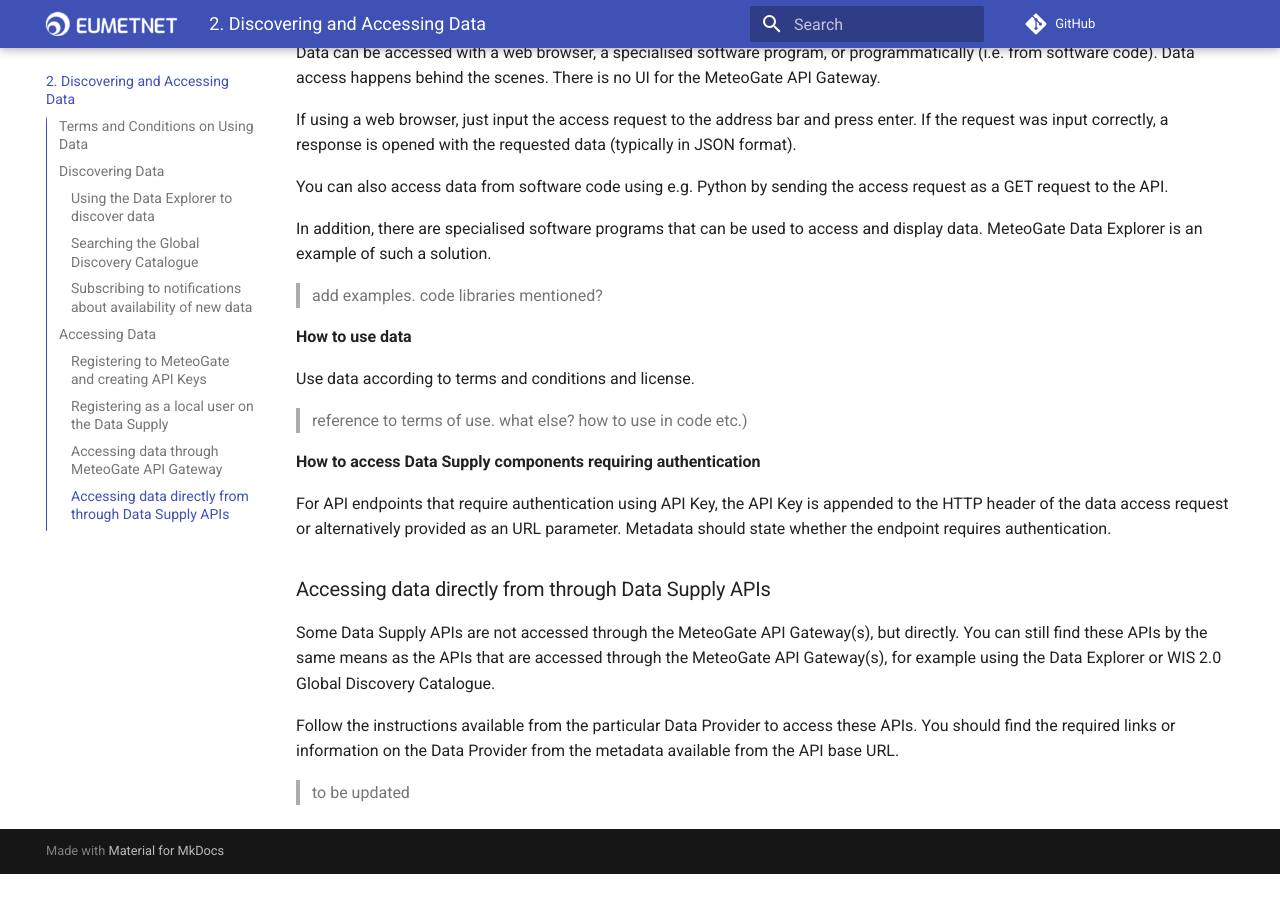
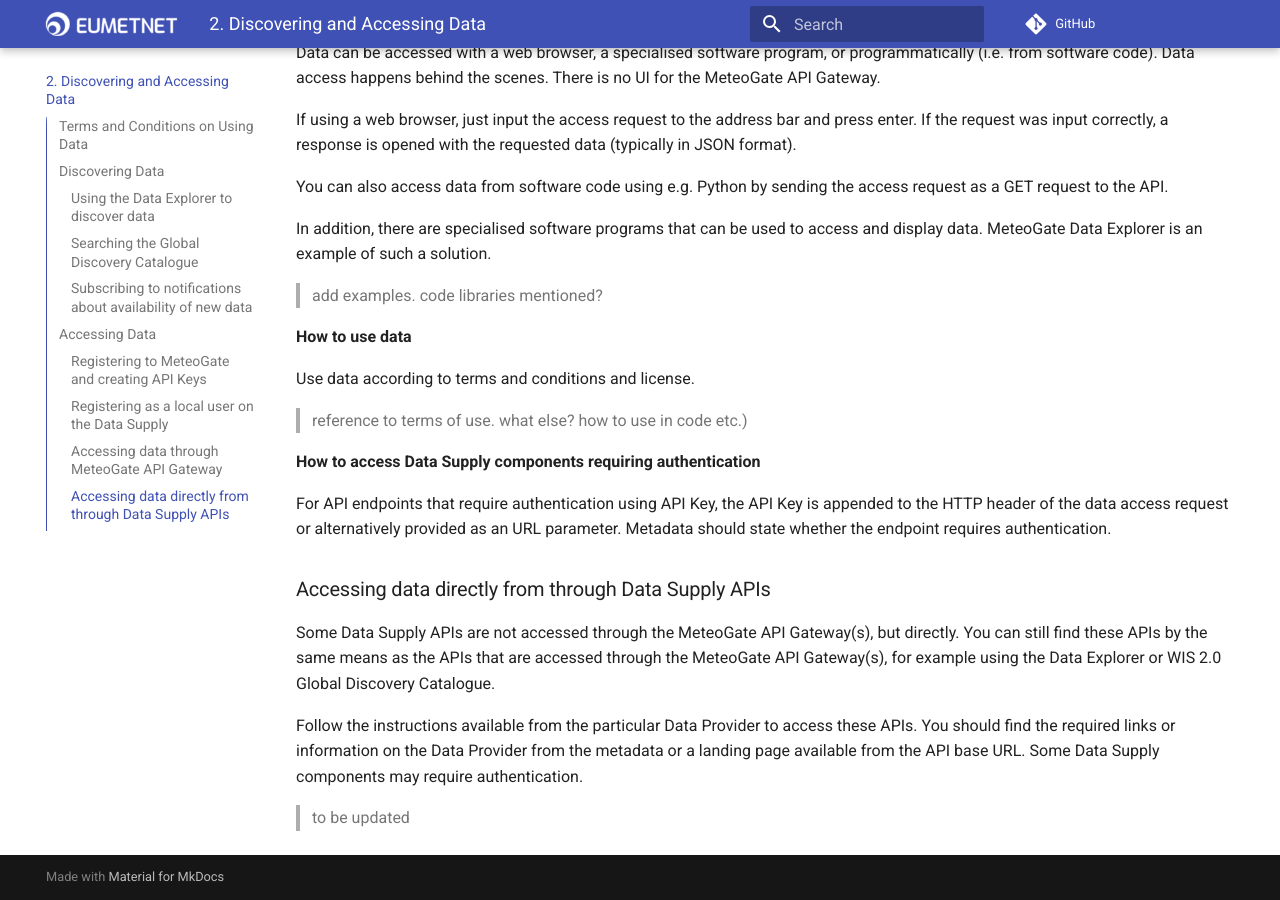
Before and after one commit to EUMETNET/meteogate-documentation, an MkDocs documentation site: the page built from docs/2-discovering-and-accessing-data.md, in a window 1280 px wide and 900 px high, scrolled down 5237 px. Built offline with MkDocs 1.6.1 and Material for MkDocs 9.7.7, drawn with Linux system fonts in a browser that asks for light colours; comment, search, counter and statistics services are not loaded; before the commit the page ends 6111 px from its top, so only the background shows below that.

Commit message:
Update 2-discovering-and-accessing-data.md

```diff
--- a/docs/2-discovering-and-accessing-data.md
+++ b/docs/2-discovering-and-accessing-data.md
@@ -176,6 +176,6 @@ For API endpoints that require authentication using API Key, the API Key is appe
 
 Some Data Supply APIs are not accessed through the MeteoGate API Gateway(s), but directly. You can still find these APIs by the same means as the APIs that are accessed through the MeteoGate API Gateway(s), for example using the Data Explorer or WIS 2.0 Global Discovery Catalogue.
 
-Follow the instructions available from the particular Data Provider to access these APIs. You should find the required links or information on the Data Provider from the metadata available from the API base URL.
+Follow the instructions available from the particular Data Provider to access these APIs. You should find the required links or information on the Data Provider from the metadata or a landing page available from the API base URL. Some Data Supply components may require authentication.
 
 > to be updated
```
